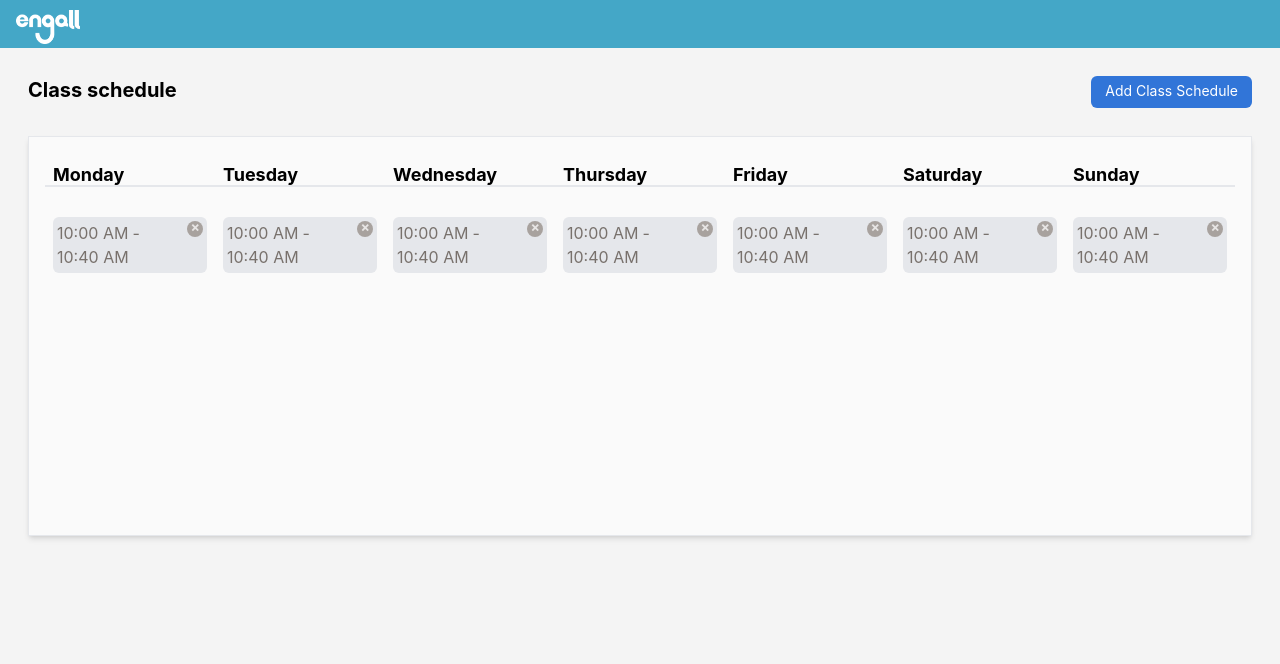
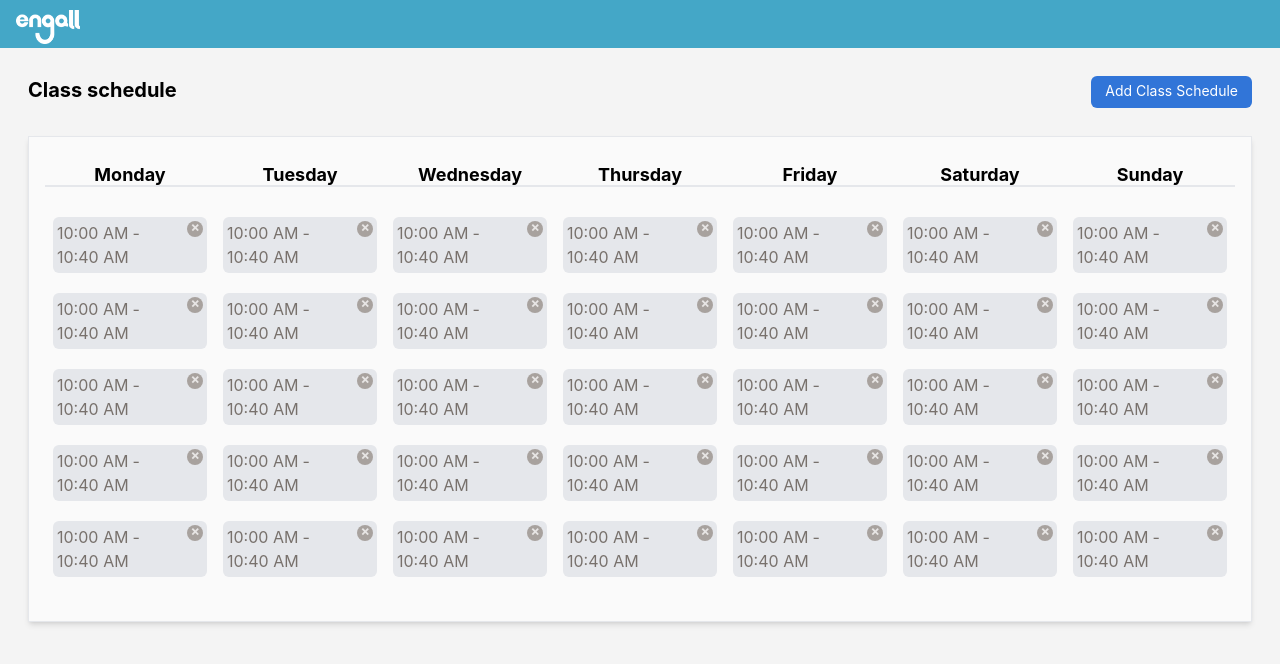
Before and after one commit to devMarco14/Engall_Schedule, a React (Create React App) app: page / in a window 1280 px wide. Shown: the top 664 px of the page. Built offline with nearby package versions, Linux system fonts and the light colour scheme.

Commit message:
#1 refactor : 스케줄 확인 페이지 미디어 쿼리 적용

```diff
--- a/src/pages/schedulePage/SchedulePage.tsx
+++ b/src/pages/schedulePage/SchedulePage.tsx
@@ -1,7 +1,7 @@
 import React from 'react';
 import { Link } from 'react-router-dom';
 import Path from 'routes/Path';
-import Timeslot from './components/Timeslot';
+import Dayslot from './components/Dayslot';
 
 function SchedulePage() {
   return (
@@ -15,15 +15,15 @@ function SchedulePage() {
           Add Class Schedule
         </Link>
       </section>
-      <article className="flex flex-col md:flex-row justify-around relative md:h-[50vh] md:border md:border-solid md:border-gray-200 py-6 md:shadow-md md:bg-zinc-50 lg:px-4">
+      <article className="flex flex-col md:flex-row justify-around relative md:border md:border-solid md:border-gray-200 py-6 md:shadow-md md:bg-zinc-50 lg:px-4">
         <hr className="hidden md:block md:absolute md:top-12 md:z-0 md:w-[calc(100%-2rem)] md:border md:border-solid" />
-        <Timeslot day="Monday" />
-        <Timeslot day="Tuesday" />
-        <Timeslot day="Wednesday" />
-        <Timeslot day="Thursday" />
-        <Timeslot day="Friday" />
-        <Timeslot day="Saturday" />
-        <Timeslot day="Sunday" />
+        <Dayslot day="Monday" />
+        <Dayslot day="Tuesday" />
+        <Dayslot day="Wednesday" />
+        <Dayslot day="Thursday" />
+        <Dayslot day="Friday" />
+        <Dayslot day="Saturday" />
+        <Dayslot day="Sunday" />
       </article>
     </main>
   );
--- /dev/null
+++ b/src/pages/schedulePage/components/Dayslot.tsx
@@ -0,0 +1,40 @@
+import React from 'react';
+import Timeslot from './Timeslot';
+
+export default function Dayslot({ day }: { day: string }) {
+  const [isSpread, setSpread] = React.useState<boolean>(false);
+  return (
+    <article
+      className={`flex flex-col items-center z-10 h-full mb-5 rounded-lg shadow-md px-2 py-3 bg-zinc-50 md:mb-0 md:rounded-none md:shadow-none md:py-0 md:bg-transparent ${
+        isSpread
+          ? 'animate-[spreadDayslot_1s_ease-in-out_forwards]'
+          : 'animate-[foldingDayslot_1s_ease-in-out_backwards]'
+      }`}
+    >
+      <section
+        className={`flex justify-between items-center max-w-[175px] w-full transition-all duration-300 md:justify-center md:mb-6 ${
+          isSpread ? 'mb-6' : 'mb-0'
+        }`}
+      >
+        <h2 className="flex justify-between w-[calc(100%-1.5rem)] pb-1 font-bold text-lg md:justify-center">
+          {day}
+          <span className="inline-block md:hidden">(9)</span>
+        </h2>
+        <button
+          type="button"
+          className={`block rounded-full w-6 h-6 ml-1 pb-1 bg-stone-400 text-stone-200 transition-transform md:hidden ${
+            isSpread ? 'rotate-180' : 'rotate-0'
+          }`}
+          onClick={() => setSpread(!isSpread)}
+        >
+          ▲
+        </button>
+      </section>
+      <Timeslot isSpread={isSpread} />
+      <Timeslot isSpread={isSpread} />
+      <Timeslot isSpread={isSpread} />
+      <Timeslot isSpread={isSpread} />
+      <Timeslot isSpread={isSpread} />
+    </article>
+  );
+}
--- a/src/pages/schedulePage/components/Timeslot.tsx
+++ b/src/pages/schedulePage/components/Timeslot.tsx
@@ -1,34 +1,50 @@
 import React from 'react';
 
-export default function Timeslot({ day }: { day: string }) {
-  const [isSpread, setSpread] = React.useState<boolean>(false);
+export default function Timeslot({ isSpread }: { isSpread: boolean }) {
+  const [needHidden, setNeedHidden] = React.useState<boolean>(false);
+  const [isResized, setIsResized] = React.useState<boolean>(false);
+
+  React.useEffect(() => {
+    let delayedStyleChange: ReturnType<typeof setTimeout>;
+    if (isSpread) {
+      delayedStyleChange = setTimeout(() => setNeedHidden(true), 100);
+    } else {
+      delayedStyleChange = setTimeout(() => setNeedHidden(false), 300);
+    }
+    return () => clearTimeout(delayedStyleChange);
+  }, [isSpread]);
+
+  React.useEffect(() => {
+    const changeResizeState = () => {
+      setIsResized(!isResized);
+    };
+    window.addEventListener('resize', changeResizeState);
+    return () => window.removeEventListener('resize', changeResizeState);
+  }, [isResized]);
+
+  const returnDynamicDisplay = () => {
+    let result: string;
+    if (window.innerWidth < 768) {
+      if (needHidden) result = 'flex';
+      else result = 'none';
+    } else {
+      result = 'flex';
+    }
+    return result;
+  };
+
   return (
-    <article className="flex flex-col items-center z-10 h-full mb-5 rounded-lg shadow-md px-2 py-3 bg-zinc-50 md:mb-0 md:rounded-none md:shadow-none md:py-0 md:bg-transparent">
     <section
-        className={`flex justify-between items-center max-w-[175px] w-full md:mb-6 ${
-          isSpread ? 'mb-6' : 'mb-0'
+      className={`items-start rounded-md p-1 bg-gray-200 transition-all duration-300 hover:shadow-lg md:mb-5 md:animate-none ${
+        isSpread
+          ? 'animate-[spreadTimeslot_0.3s_ease-in-out_forwards]'
+          : 'animate-[foldingTimeslot_0.3s_ease-in-out_forwards]'
       }`}
+      style={{
+        display: returnDynamicDisplay(),
+      }}
     >
-        <h2 className="flex justify-between w-[calc(100%-1.5rem)] pb-1 font-bold text-lg">
-          {day}
-          <span className="inline-block md:hidden">(9)</span>
-        </h2>
-        <button
-          type="button"
-          className={`block rounded-full w-6 h-6 ml-1 pb-1 bg-stone-400 text-stone-200 md:hidden transition-transform ${
-            isSpread ? 'rotate-180' : 'rotate-0'
-          }`}
-          onClick={() => setSpread(!isSpread)}
-        >
-          ▲
-        </button>
-      </section>
-      <section
-        className={`${
-          isSpread ? 'flex' : 'hidden'
-        } items-start rounded-md p-1 bg-gray-200 hover:shadow-lg md:flex`}
-      >
-        <p className="flex flex-wrap w-[calc(100%-1rem)] text-stone-500 select-none text-base">
+      <p className="flex flex-wrap w-[calc(100%-1rem)] text-stone-500 text-base select-none">
         <span className="whitespace-nowrap">10:00 AM</span>
         <span className="mx-1 md:mx-auto lg:mx-1">-</span>
         <span className="whitespace-nowrap">10:40 AM</span>
@@ -40,6 +56,5 @@ export default function Timeslot({ day }: { day: string }) {
         ×
       </button>
     </section>
-    </article>
   );
 }
--- a/tailwind.config.js
+++ b/tailwind.config.js
@@ -8,6 +8,28 @@ module.exports = {
         backgroundColor: '#f4f4f4',
         buttonColor: '#3175d8',
       },
+      keyframes: {
+        foldingTimeslot: {
+          '0%': { height: 'auto', 'margin-bottom': '1.25rem', opacity: '100%' },
+          '100%': { height: '0', 'margin-bottom': '0', opacity: '0' },
+        },
+        spreadTimeslot: {
+          '0%': { height: '0', 'margin-bottom': '0', opacity: '0' },
+          '100%': {
+            height: 'auto',
+            'margin-bottom': '1.25rem',
+            opacity: '100%',
+          },
+        },
+        foldingDayslot: {
+          '0%': { height: '100%' },
+          '100%': { height: '60px' },
+        },
+        spreadDayslot: {
+          '0%': { height: '60px' },
+          '100%': { height: '100%' },
+        },
+      },
     },
   },
   plugins: [],
```
Lines whose indentation alone changed are shown as unchanged.
